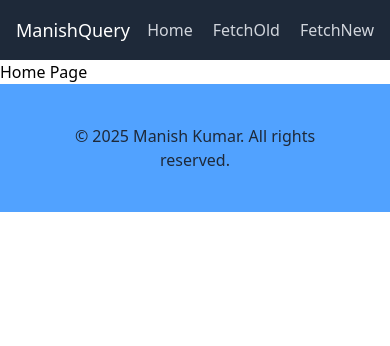
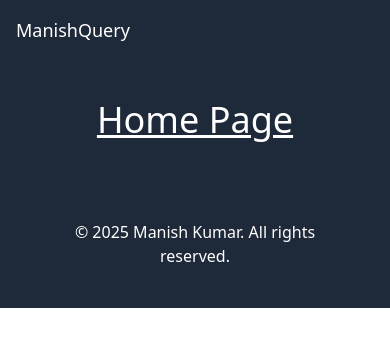
Before and after one commit to Maxop100/tanstack_query, a React (Vite) app: page / in a window 390 px wide. Shown: the top 346 px of the page. Built offline with nearby package versions, Linux system fonts and the light colour scheme.

Commit message:
Stale Time and Gc time added

```diff
--- a/src/Pages/FetchRQ.jsx
+++ b/src/Pages/FetchRQ.jsx
@@ -5,6 +5,8 @@ export const FetchRQ = () => {
   const { data, isLoading, isError,error } = useQuery({
     queryKey: ["posts"],
     queryFn: fetchPosts,
+    gcTime: 1000, // 1 second
+    staleTime: 10000, // 10 seconds
   });
 
   if (isLoading) return <h2>Loading...</h2>;
@@ -18,6 +20,7 @@ export const FetchRQ = () => {
 
   return (
     <>
+
       <h2>Posts</h2>
       <ul>
         {posts.length > 0 ? (
--- a/src/Pages/Home.jsx
+++ b/src/Pages/Home.jsx
@@ -1,3 +1,3 @@
 export  const Home =()=>{
-    return <h1>Home Page</h1>
+    return <h1 className="bg-gray-800 text-center text-4xl underline text-white p-10">Home Page</h1>
 };
--- a/src/components/layout/Footer.jsx
+++ b/src/components/layout/Footer.jsx
@@ -1,7 +1,7 @@
 export const Footer = () => {
   return (
-    <footer>
-      <p className="text-center bg-blue-400 p-10 text-gray-800">© 2025 Manish Kumar. All rights reserved.</p>
+    <footer className="bg-gray-800">
+      <p className="text-center bg-gray-800 p-10 text-white">© 2025 Manish Kumar. All rights reserved.</p>
     </footer>
   );
 };
--- a/src/components/layout/Header.jsx
+++ b/src/components/layout/Header.jsx
@@ -11,7 +11,7 @@ export const Header =()=>{
 
                 <h1 className="text-white text-lg">ManishQuery</h1>
                 </div>
-                <div className="gap-5 flex">
+                <div className="gap-5 hidden md:flex">
                     <NavLink to="/" className="text-gray-300 hover:text-white">Home</NavLink>
                     <NavLink to="/trad" className="text-gray-300 hover:text-white">FetchOld</NavLink>
                     <NavLink to="/rq" className="text-gray-300 hover:text-white">FetchNew</NavLink>
```
